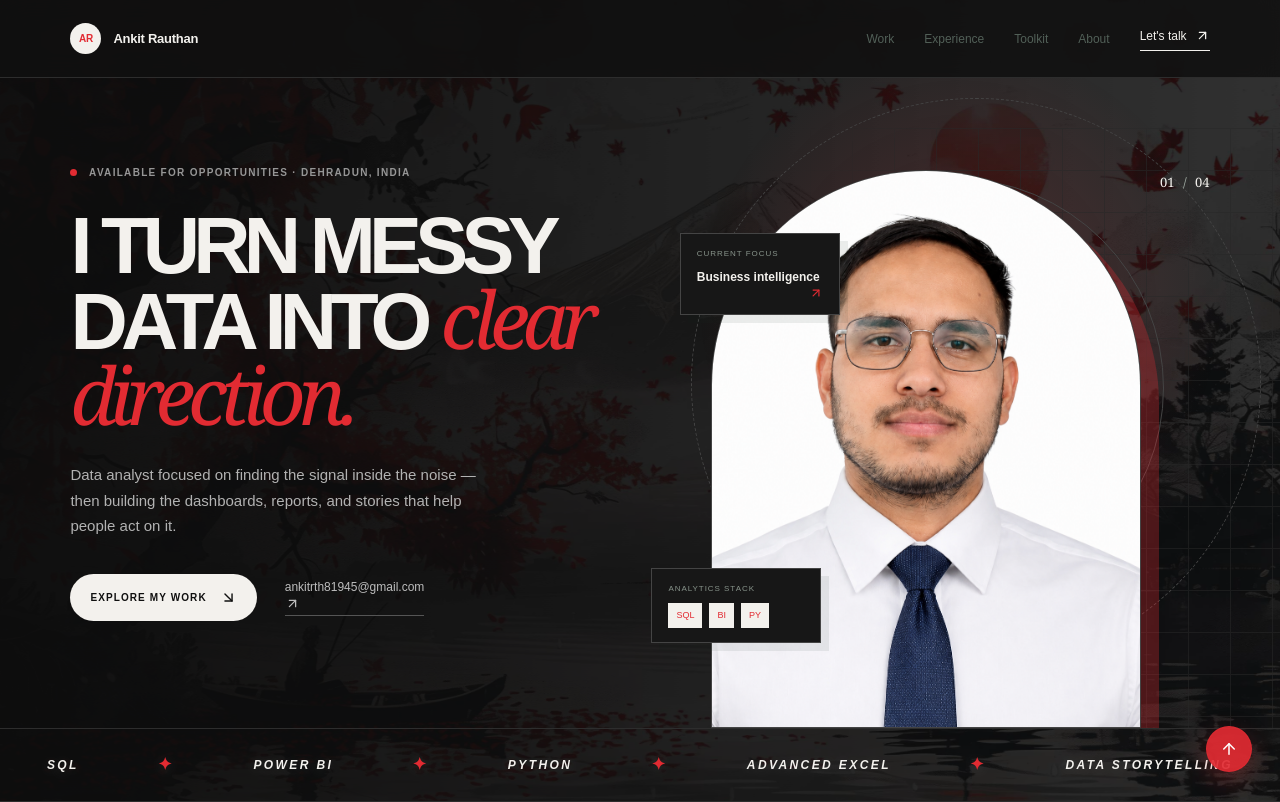
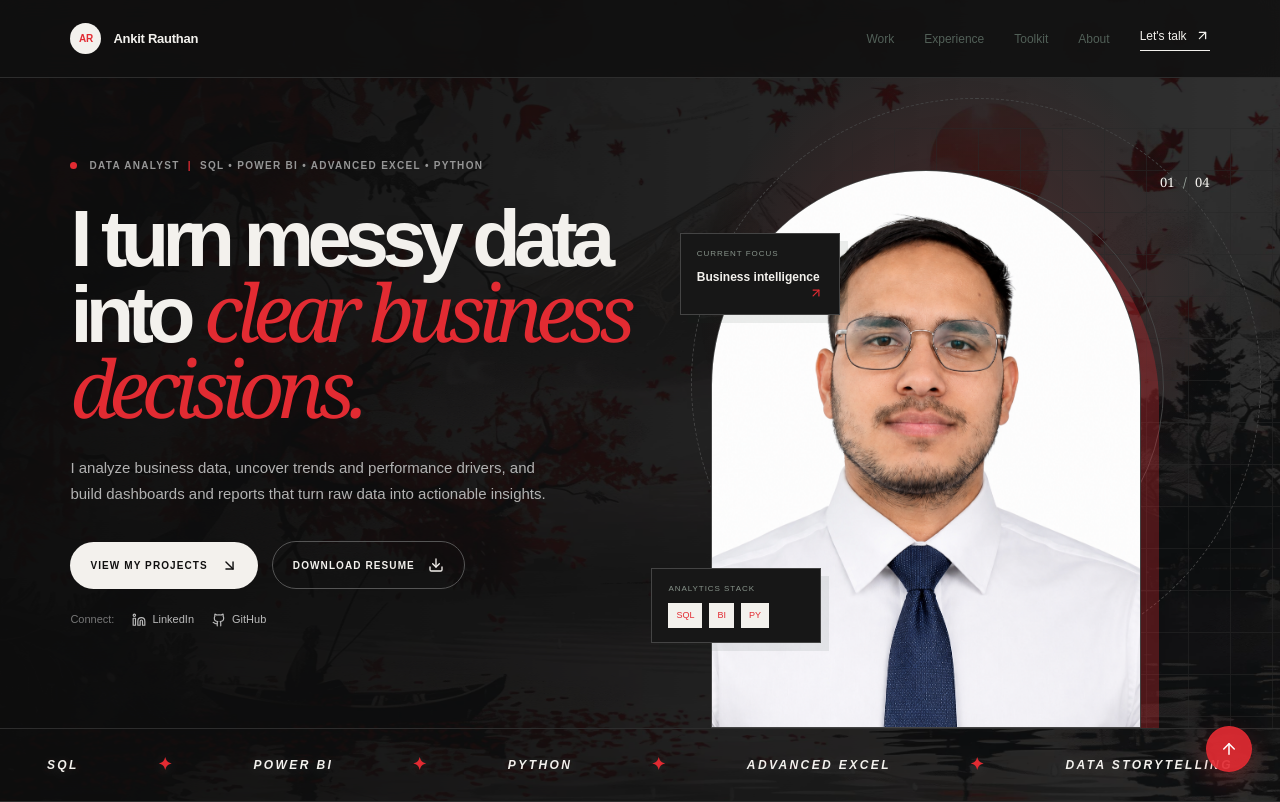
Before and after one commit to AnkitRauthan1441/AI-Project, a Next.js app: page / in a window 1280 px wide. Shown: the top 802 px of the page. Built offline with nearby package versions, Linux system fonts and the light colour scheme.

Commit message:
Commit by Ideavo AI

```diff
--- a/src/app/page.tsx
+++ b/src/app/page.tsx
@@ -85,13 +85,14 @@ export default function Home() {
 
       <section className="hero" id="top">
         <div className="hero-copy">
-          <div className="eyebrow"><span className="status-dot" /> Available for opportunities · Dehradun, India</div>
-          <h1>I turn messy data into <em>clear direction.</em></h1>
-          <p className="hero-lede">Data analyst focused on finding the signal inside the noise — then building the dashboards, reports, and stories that help people act on it.</p>
+          <div className="eyebrow"><span className="status-dot" /> DATA ANALYST <b>|</b> SQL • POWER BI • ADVANCED EXCEL • PYTHON</div>
+          <h1>I turn messy data into <em>clear business decisions.</em></h1>
+          <p className="hero-lede">I analyze business data, uncover trends and performance drivers, and build dashboards and reports that turn raw data into actionable insights.</p>
           <div className="hero-actions">
-            <a className="button button-dark" href="#work">Explore my work <ArrowDownRight size={17} /></a>
-            <a className="text-link" href="mailto:ankitrth81945@gmail.com">ankitrth81945@gmail.com <ArrowUpRight size={15} /></a>
+            <a className="button button-dark" href="#work">View My Projects <ArrowDownRight size={17} /></a>
+            <a className="button button-outline" href="mailto:ankitrth81945@gmail.com?subject=Resume%20request">Download Resume <Download size={16} /></a>
           </div>
+          <div className="hero-socials"><span>Connect:</span><a href="https://linkedin.com/in/ankit-rauthan-1815a5415" target="_blank" rel="noreferrer"><Linkedin size={14} /> LinkedIn</a><a href="https://github.com/AnkitRauthan1441" target="_blank" rel="noreferrer"><Github size={14} /> GitHub</a></div>
         </div>
         <div className="hero-visual">
           <div className="hero-grid" />
```
Also changed, not shown: src/app/globals.css.
